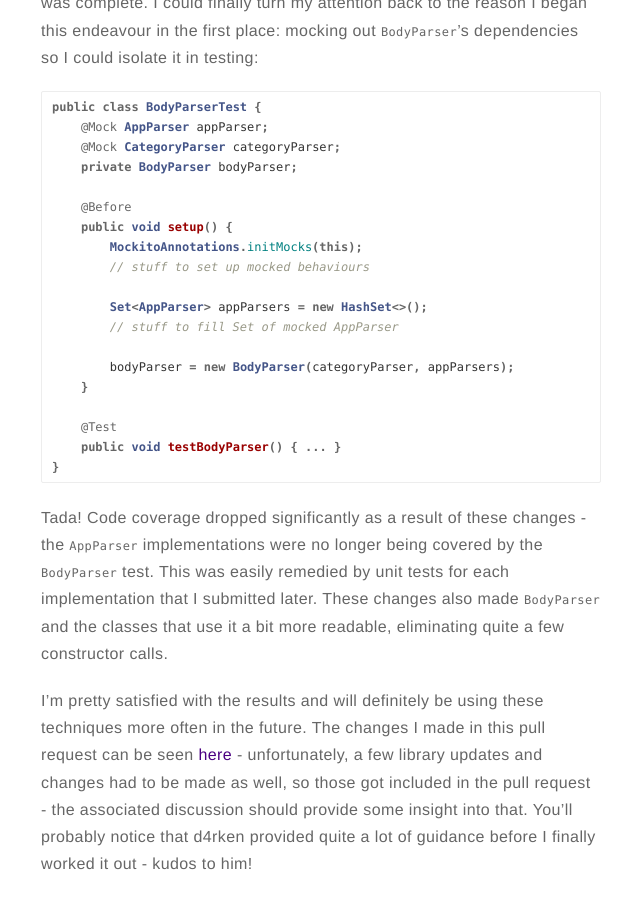
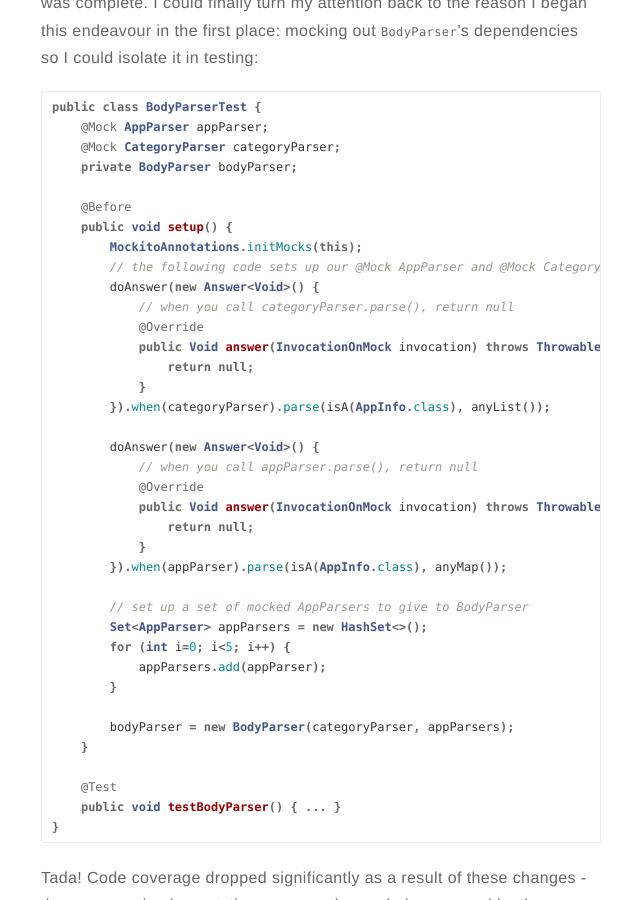
Before and after one commit to bobheadxi/bobheadxi.github.io, a Jekyll site: the page built from _posts/2017-8-9-dependency-injection.md, in a window 1280 px wide and 900 px high, scrolled down 5520 px. Shown: the whole window, without its empty margins (319-959 px from the left). Built offline with Jekyll 4.4.1, drawn with Linux system fonts in a browser that asks for light colours; emoji names are drawn with the system emoji font.

Commit message:
Clarify example

```diff
--- a/_posts/2017-8-9-dependency-injection.md
+++ b/_posts/2017-8-9-dependency-injection.md
@@ -157,10 +157,28 @@ public class BodyParserTest {
     @Before
     public void setup() {
         MockitoAnnotations.initMocks(this);
-        // stuff to set up mocked behaviours
+        // the following code sets up our @Mock AppParser and @Mock CategoryParser
+        doAnswer(new Answer<Void>() {
+            // when you call categoryParser.parse(), return null
+            @Override
+            public Void answer(InvocationOnMock invocation) throws Throwable {
+                return null;
+            }
+        }).when(categoryParser).parse(isA(AppInfo.class), anyList());
 
+        doAnswer(new Answer<Void>() {
+            // when you call appParser.parse(), return null
+            @Override
+            public Void answer(InvocationOnMock invocation) throws Throwable {
+                return null;
+            }
+        }).when(appParser).parse(isA(AppInfo.class), anyMap());
+
+        // set up a set of mocked AppParsers to give to BodyParser
         Set<AppParser> appParsers = new HashSet<>();
-        // stuff to fill Set of mocked AppParser
+        for (int i=0; i<5; i++) {
+            appParsers.add(appParser);
+        }
 
         bodyParser = new BodyParser(categoryParser, appParsers);
     }
```
